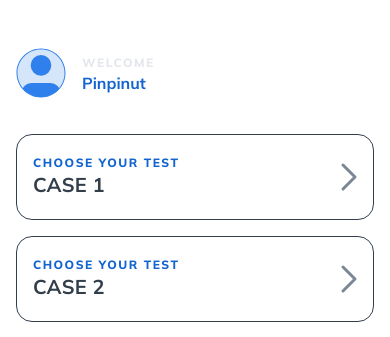
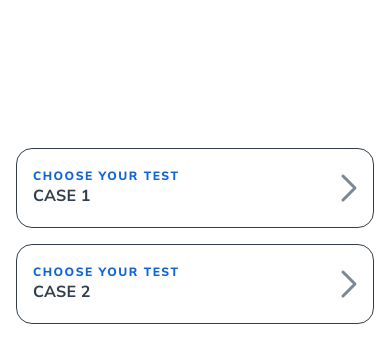
Before and after one commit to ordinarydear/smart-pipette, a website: page data/index.html in a window 390 px wide. Shown: the top 337 px of the page. Drawn offline with nearby package versions, Linux system fonts and the light colour scheme; no server answers.

Commit message:
fix layput on phone

```diff
--- a/data/css/style.scss
+++ b/data/css/style.scss
@@ -10,11 +10,29 @@
     --gray-100: #e4e7eb;
 }
 
+*, *:after, *:before{
+    box-sizing: border-box;
+}
+
+
 body {
     background: #ffffff;
     font-family: "Mulish";
     margin: 0;
     padding: 0;
+    height: 100vh;
+    overflow: hidden;
+}
+
+.page1-ctn{
+    // justify-content: center;
+    height: 100vh;
+    display: flex;
+    flex-direction: column;
+    justify-content: center;
+    overflow: hidden;
+    padding: 0;
+    margin: 0;
 }
 
 h1 {
@@ -38,7 +56,7 @@ h2 {
 
 h3 {
     font-weight: 700;
-    font-size: 1.25em;
+    font-size: clamp(1em,1vw,1.25em);
     line-height: 120%;
     letter-spacing: 0.2px;
     color: var(--gray-800);
@@ -76,24 +94,23 @@ section {
     margin: 1em;
 }
 
-.profile-section {
-    display: flex;
-    padding: 1em 0;
-    margin-top: 2em;
+// .profile-section {
+//     display: flex;
+//     margin-bottom: 0;
 
-    .container {
-        display: flex;
-        flex-direction: column;
-        justify-content: center;
+//     .container {
+//         display: flex;
+//         flex-direction: column;
+//         justify-content: center;
 
-        margin-left: 1em;
+//         margin-left: 1em;
 
-        .welcome {
-            color: #e4e7eb;
-            padding-bottom: 4px;
-        }
-    }
-}
+//         .welcome {
+//             color: #e4e7eb;
+//             padding-bottom: 4px;
+//         }
+//     }
+// }
 
 ul {
     list-style-type: none;
@@ -107,8 +124,8 @@ ul {
     flex-direction: row;
     justify-content: space-between;
     align-items: center;
-    height: 5.25em;
-    border: 0.5px solid var(--gray-800);
+    height: 5em;
+    border: 0.75px solid var(--gray-800);
     border-radius: 1em;
     text-transform: uppercase;
     .container {
@@ -170,8 +187,8 @@ ul {
     display: none;
     position: fixed;
     z-index: 50;
-    height: 100%;
-    width: 100%;
+    height: 100vh;
+    width: 100vw;
     left: 0;
     margin: 0;
     top: 0;
@@ -207,7 +224,7 @@ ul {
 
     .selector-content {
         position: absolute;
-        bottom: 8em;
+        bottom: 2em;
         right: 1.5em;
     }
 
@@ -229,7 +246,7 @@ ul {
     display: flex;
     justify-content: center;
     align-items: center;
-    margin: 2.5em 1em;
+    margin: 1em 1em;
     border-radius: 5em;
     height: 3.25em;
     background-color: #2f80ed;
@@ -288,6 +305,7 @@ ul {
         align-items: center;
         height: 50%;
         width: 100%;
+        margin: 2em 0;
 
     }
 
--- a/data/index.html
+++ b/data/index.html
@@ -10,6 +10,7 @@
 </head>
 
 <body>
+    <div class="page1-ctn">
         <div id="overlay"></div>
         <div id="test-selector" class="nav">
             <div class="closebtn" onclick="closeNav()">X</div>
@@ -27,14 +28,13 @@
             </div>
         </div>
 
-
-    <section class="profile-section">
+        <!-- <section class="profile-section">
             <div class="profile-img"><img src="./assets/profilePic.svg" alt="Profile Picture"></div>
             <div class="container">
                 <p class=welcome>WELCOME</p>
                 <div id="username" class="body-bold">Pinpinut</div>
             </div>
-    </section>
+        </section> -->
 
 
 
@@ -102,6 +102,7 @@
         </section>
 
         <div class="start" onclick="start()">START</div>
+    </div>
 
     <div class="page" id="testing">
         <h2>Blood Testing</h2>
@@ -128,7 +129,8 @@
         <h2>Has Completed </h2>
         <div class="container">
             <script src="https://unpkg.com/@lottiefiles/lottie-player@latest/dist/lottie-player.js"></script>
-            <lottie-player src="https://assets1.lottiefiles.com/packages/lf20_pijntf4p.json"  background="transparent"  speed="1"  style="width: 300px; height: 300px;"  loop autoplay></lottie-player>
+            <lottie-player src="https://assets1.lottiefiles.com/packages/lf20_pijntf4p.json" background="transparent"
+                speed="1" style="width: 300px; height: 300px;" loop autoplay></lottie-player>
         </div>
         <div id="back-to-home" class="button" onclick="closeCompleted()">Back to home</div>
     </div>
```
Also changed, not shown: data/css/style.css, 2 other files. Lines whose indentation alone changed are shown as unchanged.
